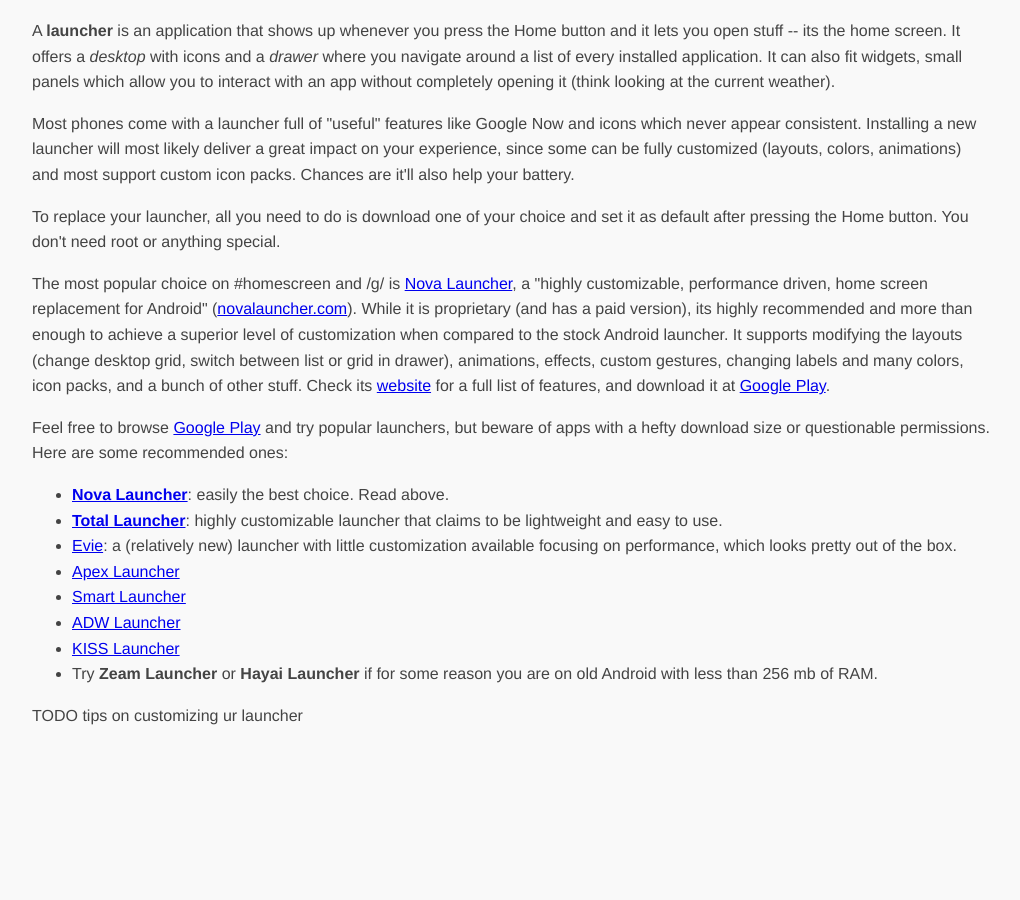
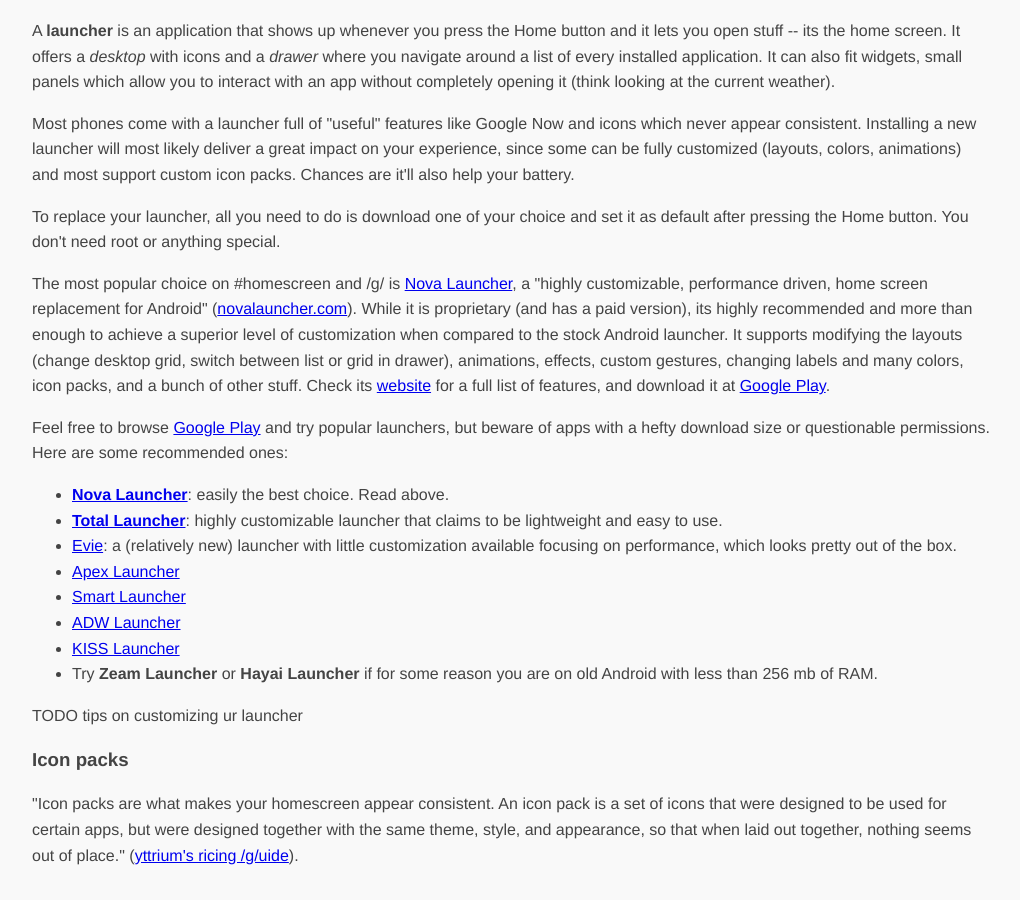
Before and after one commit to homescreens/wiki, a Jekyll site: the page built from ricing.html, in a window 1280 px wide and 900 px high, scrolled down 920 px. Shown: the whole window, without its empty margins (128-1148 px from the left). Built offline with Jekyll 4.4.1, drawn with Linux system fonts in a browser that asks for light colours; before the commit the page ends 1680 px from its top, so only the background shows below that.

Commit message:
add info on icon packs

```diff
--- a/ricing.html
+++ b/ricing.html
@@ -45,3 +45,6 @@ description: An introductory guide to smartphone ricing
 </ul>
 
 <p>TODO tips on customizing ur launcher</p>
+
+<h3>Icon packs</h3>
+<p>"Icon packs are what makes your homescreen appear consistent. An icon pack is a set of icons that were designed to be used for certain apps, but were designed together with the same theme, style, and appearance, so that when laid out together, nothing seems out of place." (<a href="http://yttrium-tyclief.github.io/guides/Android/#Icons">yttrium's ricing /g/uide</a>).</p>
```
